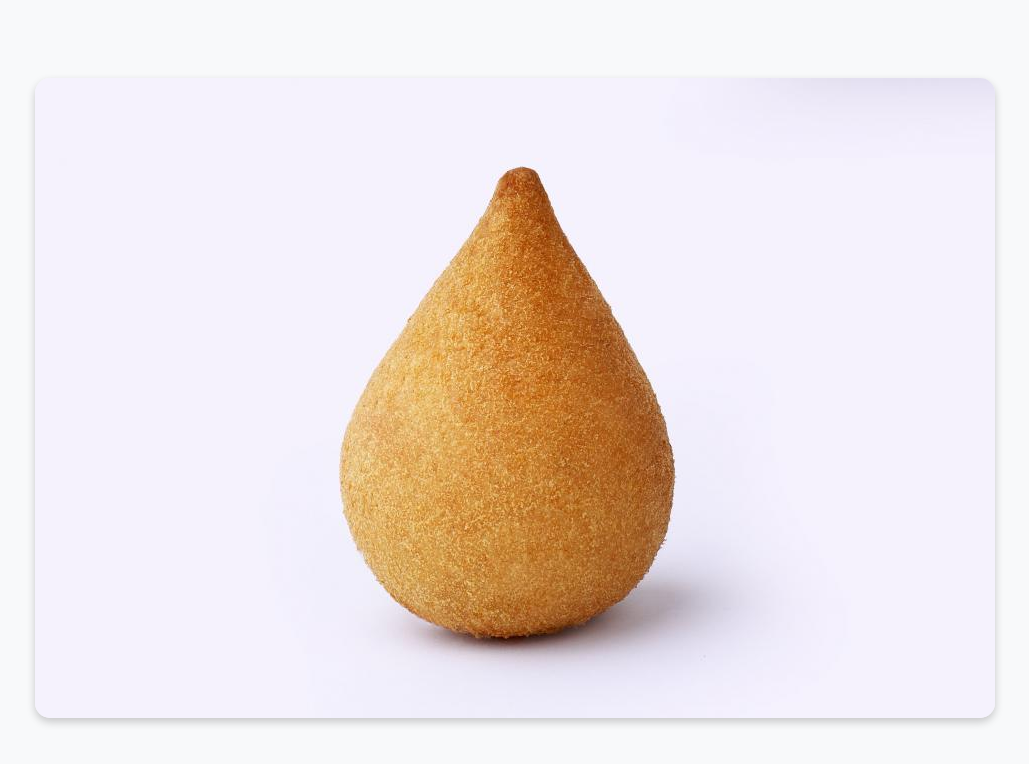
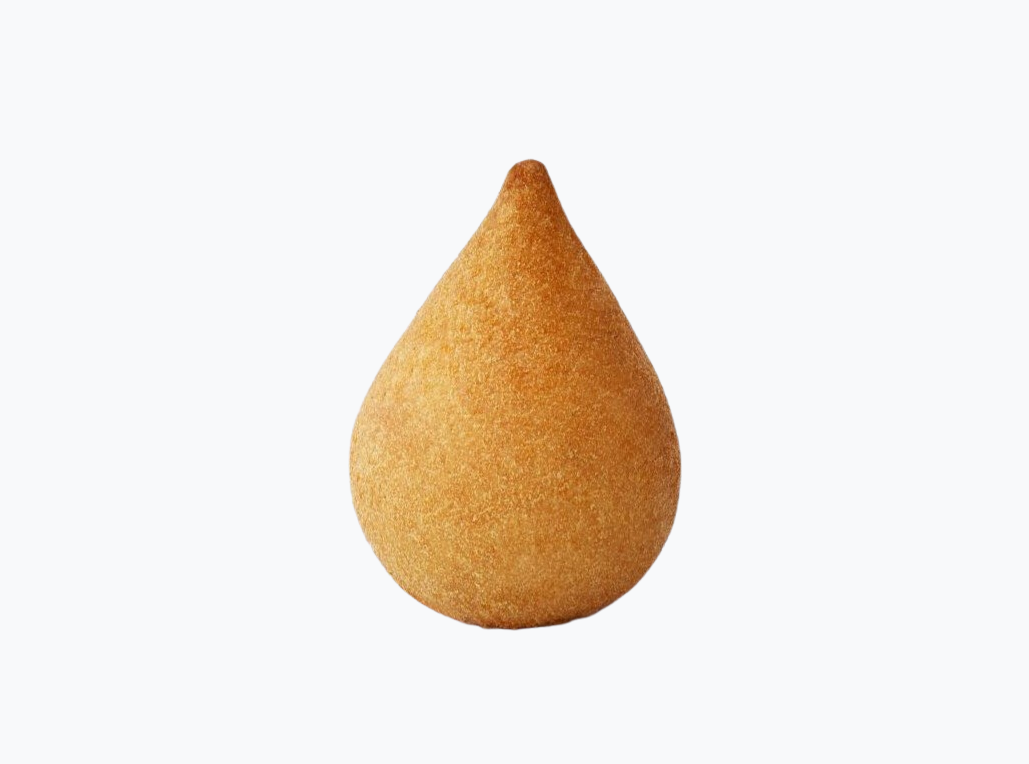
Before and after one commit to slackwarecps/site-a-coxinha, a plain HTML site: page index.html in a window 1280 px wide. Shown: the whole page, without its empty margins (125-1154 px from the left). Drawn offline with Linux system fonts and the light colour scheme.

Commit message:
subindo uma coxinha menor

```diff
--- a/index.html
+++ b/index.html
@@ -9,7 +9,7 @@
 <body>
     <div class="container">
         <span class="tooltip">Clique na coxinha</span>
-        <img src="coxinha.jpg" alt="Coxinha Dourada">
+        <img src="coxinha3.png" alt="Coxinha">
     </div>
     <script src="script.js"></script>
 </body>
--- a/style.css
+++ b/style.css
@@ -12,8 +12,6 @@ body, html {
 img {
     max-width: 100%;
     height: auto;
-    border-radius: 15px;
-    box-shadow: 0 4px 8px rgba(0,0,0,0.2);
     transition: transform 0.3s ease;
 }
 img:hover {
```
Also changed, not shown: coxinha2.png (added), coxinha3.png (added).
